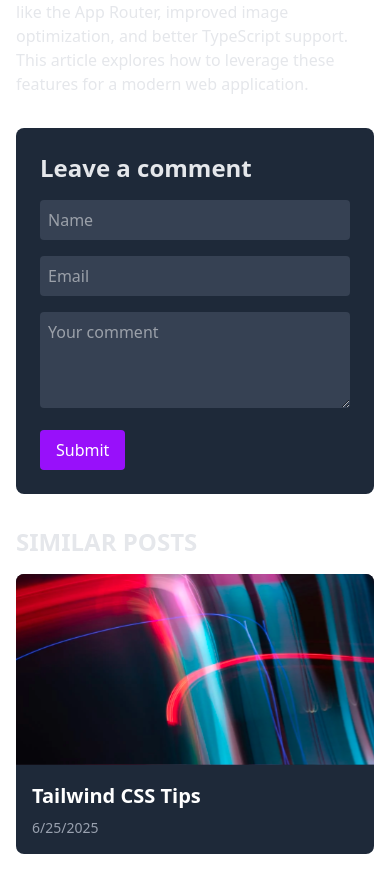
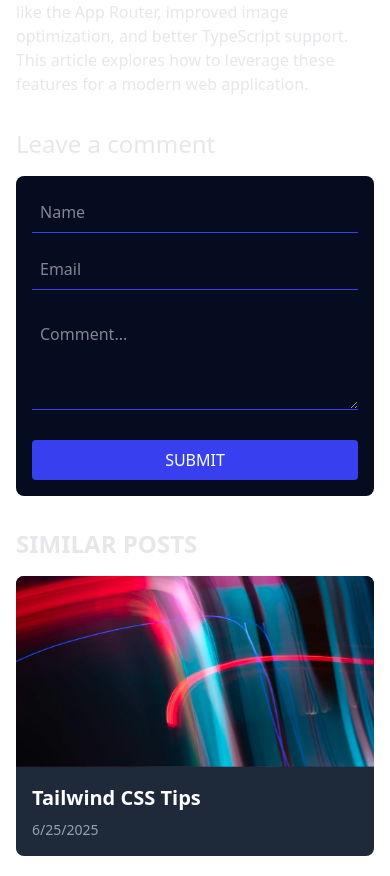
Before and after one commit to Siddami/blogpost-viewer, a Next.js app: page /post in a window 390 px wide. Shown: the part 929-1805 px from the top of the page. Built offline with nearby package versions, Linux system fonts and the light colour scheme.

Commit message:
feat: add comment form component and made responsive

```diff
--- a/app/components/CommentForm.tsx
+++ b/app/components/CommentForm.tsx
@@ -9,46 +9,73 @@ export default function CommentForm() {
 
   const handleSubmit = (e: React.FormEvent) => {
     e.preventDefault();
-    console.log({ name, email, comment }); // Replace with actual submission logic
+    console.log({ name, email, comment });
     setName("");
     setEmail("");
     setComment("");
   };
 
   return (
-    <div className="bg-gray-800 p-6 rounded-lg">
-      <h2 className="text-2xl font-bold mb-4">Leave a comment</h2>
-      <form onSubmit={handleSubmit} className="space-y-4">
+    <section className="mt-8">
+      <h2 className="text-2xl font-oswald font-medium mb-4">Leave a comment</h2>
+      <div className="bg-[#050C20] p-4 rounded-lg">
+        <form onSubmit={handleSubmit} className="space-y-6">
+          <div className="flex flex-col sm:flex-row gap-4 items-center">
+            <div className="w-full sm:w-1/2">
+              <label htmlFor="name" className="sr-only">
+                Name
+              </label>
               <input
+                id="name"
                 type="text"
                 value={name}
                 onChange={(e) => setName(e.target.value)}
                 placeholder="Name"
-          className="w-full p-2 bg-gray-700 text-white rounded"
+                className="w-full p-2 bg-transparent border-b border-[#383FEF] text-white text-base font-oswald font-light"
                 required
+                aria-label="Name"
               />
+            </div>
+            <div className="hidden sm:block w-[1px] h-12 bg-[#383FEF]" />
+            <div className="w-full sm:w-1/2">
+              <label htmlFor="email" className="sr-only">
+                Email
+              </label>
               <input
+                id="email"
                 type="email"
                 value={email}
                 onChange={(e) => setEmail(e.target.value)}
                 placeholder="Email"
-          className="w-full p-2 bg-gray-700 text-white rounded"
+                className="w-full p-2 bg-transparent border-b border-[#383FEF] text-white text-base font-oswald font-light"
                 required
+                aria-label="Email"
               />
+            </div>
+          </div>
+          <div>
+            <label htmlFor="comment" className="sr-only">
+              Comment
+            </label>
             <textarea
+              id="comment"
               value={comment}
               onChange={(e) => setComment(e.target.value)}
-          placeholder="Your comment"
-          className="w-full p-2 bg-gray-700 text-white rounded h-24"
+              placeholder="Comment..."
+              className="w-full p-2 bg-transparent border-b border-[#383FEF] text-white text-base font-oswald font-light h-24"
               required
+              aria-label="Comment"
             />
+          </div>
           <button
             type="submit"
-          className="bg-purple-600 hover:bg-purple-700 text-white px-4 py-2 rounded"
+            className="bg-[#383FEF] text-white px-4 py-2 rounded w-full sm:w-auto text-center font-oswald font-medium"
+            aria-label="Submit comment"
           >
-          Submit
+            SUBMIT
           </button>
         </form>
       </div>
+    </section>
   );
 }
```
Lines whose indentation alone changed are shown as unchanged.
